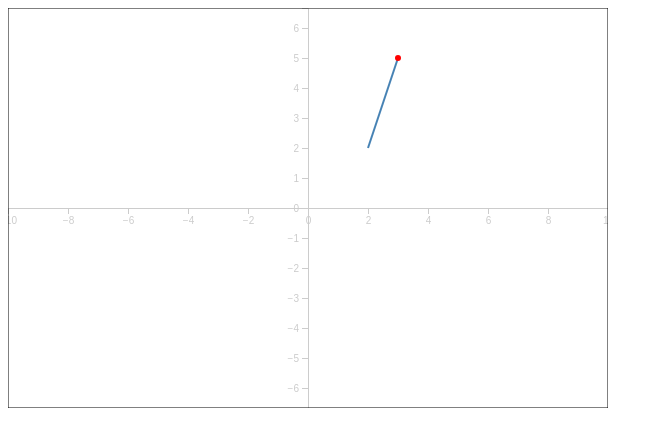
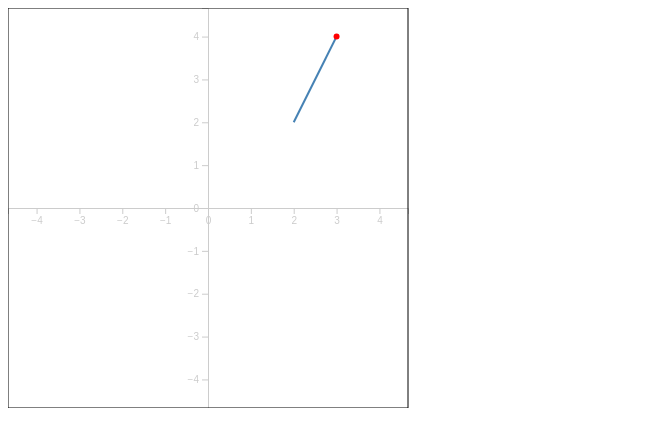
Before and after one commit to jasoneveleth/d3-gradient-visualizer, a plain HTML site: page index.html in a window 1280 px wide. Shown: the whole page, without its empty margins (0-663 px from the left). Drawn offline with nearby package versions, Linux system fonts and the light colour scheme.

Commit message:
added more space

```diff
--- a/a.js
+++ b/a.js
@@ -1,8 +1,10 @@
 // Define SVG dimensions
-const width = 600
+const width = 1200
 const height = 400
 
-const scale = width/20
+const axis_width = 400
+
+const scale = 600/14 // 600 pixels per 14 units
 
 function add(a, b) {
   return {x: a.x + b.x, y: a.y + b.y}
@@ -18,12 +20,12 @@ function mul(a, b) {
 
 function coord2screen(vec) {
   const flip = {x:vec.x, y:-vec.y}
-  const a = add(screen_origin, mul(flip, scale))
+  const a = add(screen_origin1, mul(flip, scale))
   return a
 }
 
 function screen2coord(vec) {
-  const a = mul(add(vec, mul(screen_origin, -1)), 1/scale)
+  const a = mul(add(vec, mul(screen_origin1, -1)), 1/scale)
   const c = {x: a.x, y: -a.y}
   return c
 }
@@ -32,17 +34,19 @@ function screen2coord(vec) {
 const svg = d3.select("svg")
 
 // Initialize line data with default slope
-const screen_origin = {x: width/2, y: height/2}
+const screen_origin1 = {x: axis_width/2, y: height/2}
 const v = {x: 2, y: 2}
-const h = {x: 1, y: 3}
+const h = {x: 1, y: 2}
 const initialData = [v, add(v, h)].map(coord2screen)
+
+const screen_origin2 = {x: 3*axis_width/4, y: height/2}
 
 //################### axes ####################
 
 // Define scales
 const xScale = d3.scaleLinear()
-  .domain([-(width/scale)/2, (width/scale)/2]) // Adjust domain as needed
-  .range([0, width])
+  .domain([-(axis_width/scale)/2, (axis_width/scale)/2]) // Adjust domain as needed
+  .range([0, axis_width])
 
 const yScale = d3.scaleLinear()
   .domain([-(height/scale)/2, (height/scale)/2]) // Adjust domain as needed
@@ -54,7 +58,7 @@ const yAxis = d3.axisLeft(yScale)
 
 // Append axes to SVG
 const xaxis_group = svg.append("g")
-  .attr("transform", "translate(0," + screen_origin.y + ")") // Translate x-axis to the center of the SVG vertically
+  .attr("transform", "translate(0," + screen_origin1.y + ")") // Translate x-axis to the center of the SVG vertically
   .call(xAxis)
 xaxis_group
   .selectAll("line,path")
@@ -64,7 +68,7 @@ xaxis_group
   .style("fill", "#ccc"); // Change axis label color to grey
 
 const yaxis_group = svg.append("g")
-  .attr("transform", "translate(" + screen_origin.x + ",0)") // Translate y-axis to the center of the SVG horizontally
+  .attr("transform", "translate(" + screen_origin1.x + ",0)") // Translate y-axis to the center of the SVG horizontally
   .call(yAxis)
 yaxis_group
   .selectAll("line,path")
@@ -72,7 +76,15 @@ yaxis_group
 yaxis_group
   .selectAll("text")
   .style("fill", "#ccc"); // Change axis label color to grey
-
+// create a rectangle around the axes
+svg.append("rect")
+  .attr("x", 0)
+  .attr("y", 0)
+  .attr("width", axis_width)
+  .attr("height", height)
+  .style("fill", "none")
+  .style("stroke", "black")
+  .style("stroke-width", 1)
 
 
 // Create initial line
@@ -86,15 +98,6 @@ linepath = svg.append("path")
   .attr("stroke", "steelblue")
   .attr("stroke-width", 2)
   .attr("d", line)
-svg.append("rect")
-  .attr("x", 0)
-  .attr("y", 0)
-  .attr("width", width)
-  .attr("height", height)
-  .style("fill", "none")
-  .style("stroke", "black")
-  .style("stroke-width", 1)
-
 // Create a draggable point at the end of the line
 const endPoint = svg.append("circle")
   .attr("cx", initialData[1].x)
--- a/index.html
+++ b/index.html
@@ -7,7 +7,7 @@
   <script src="https://d3js.org/d3.v7.min.js"></script>
 </head>
 <body>
-  <svg width="600" height="400"></svg>
+  <svg width="1200" height="400"></svg>
 
   <script src="a.js"></script>
 </body>
```
